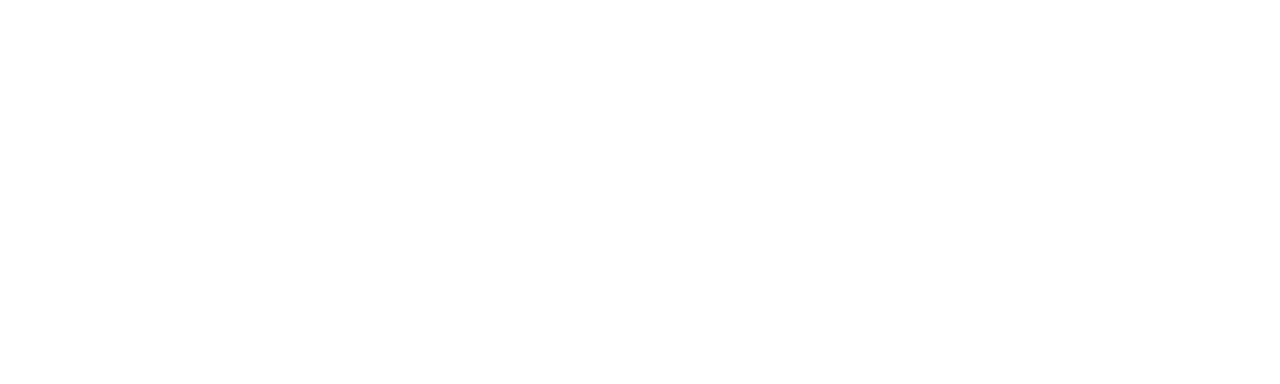
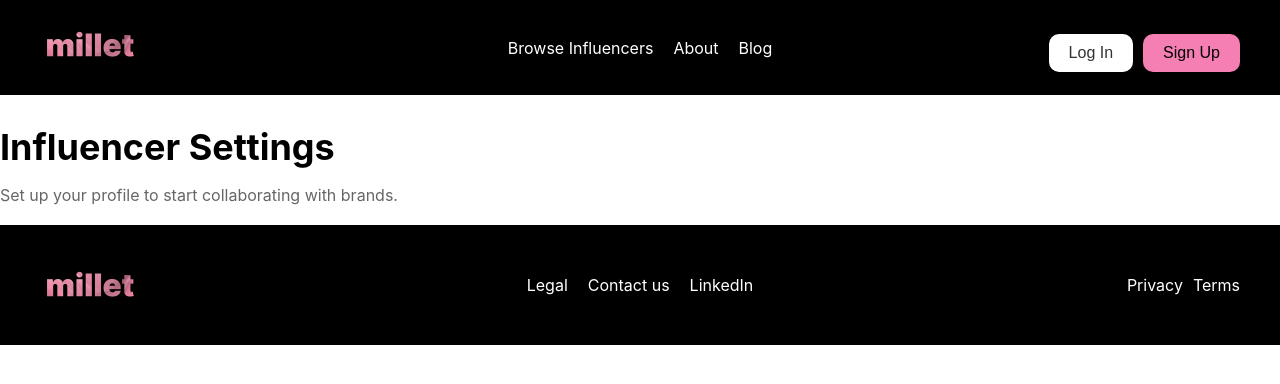
Before and after one commit to NickPhillipsCode/millet, a React (Create React App) app in the folder millet/: page /influence-settings in a window 1280 px wide. Before the commit this address had no page. Shown: the top 384 px of the page. Built offline with nearby package versions, Linux system fonts and the light colour scheme; a web font is replaced by a local one.

Commit message:
Forgot to Push Code

```diff
--- a/millet/src/App.js
+++ b/millet/src/App.js
@@ -5,7 +5,8 @@
 import SignUpPage from './pages/signup';
 import BrandSettings from './pages/BrandSettings';
 import ProfilePage from './pages/Profile';
-import Footer from './components/Footer'; // Import the Footer component
+import InfluenceSettings from './pages/InfluenceSettings'; // Import the InfluenceSettings component
+import Footer from './components/Footer';
 import './App.css';
 
 function App() {
@@ -51,6 +52,16 @@
                         }
                     />
                     <Route
+                        path="/influence-settings"
+                        element={
+                            <>
+                                <Header isAuthenticated={isAuthenticated} />
+                                <InfluenceSettings />
+                                <Footer />
+                            </>
+                        }
+                    />
+                    <Route
                         path="/profile"
                         element={
                             <>
--- /dev/null
+++ b/millet/src/pages/InfluenceSettings.js
@@ -0,0 +1,15 @@
+// src/pages/InfluenceSettings.js
+import React from 'react';
+import './InfluenceSettings.css';
+
+const InfluenceSettings = () => {
+    return (
+        <div className="influence-settings-container">
+            <h2>Influencer Settings</h2>
+            <p>Set up your profile to start collaborating with brands.</p>
+            {/* Add the form or settings specific to influencers here */}
+        </div>
+    );
+};
+
+export default InfluenceSettings;
--- a/millet/src/pages/signup.js
+++ b/millet/src/pages/signup.js
@@ -50,8 +50,8 @@
 
                 if (userType === 'brand') {
                     window.location.href = '/brand-settings';
-                } else {
-                    window.location.href = '/influencer-settings';
+                } else if (userType === 'influencer') {
+                    window.location.href = '/influence-settings';
                 }
             } else {
                 const errorData = await response.json();
```
Also changed, not shown: millet/src/pages/InfluenceSettings.css (added).
